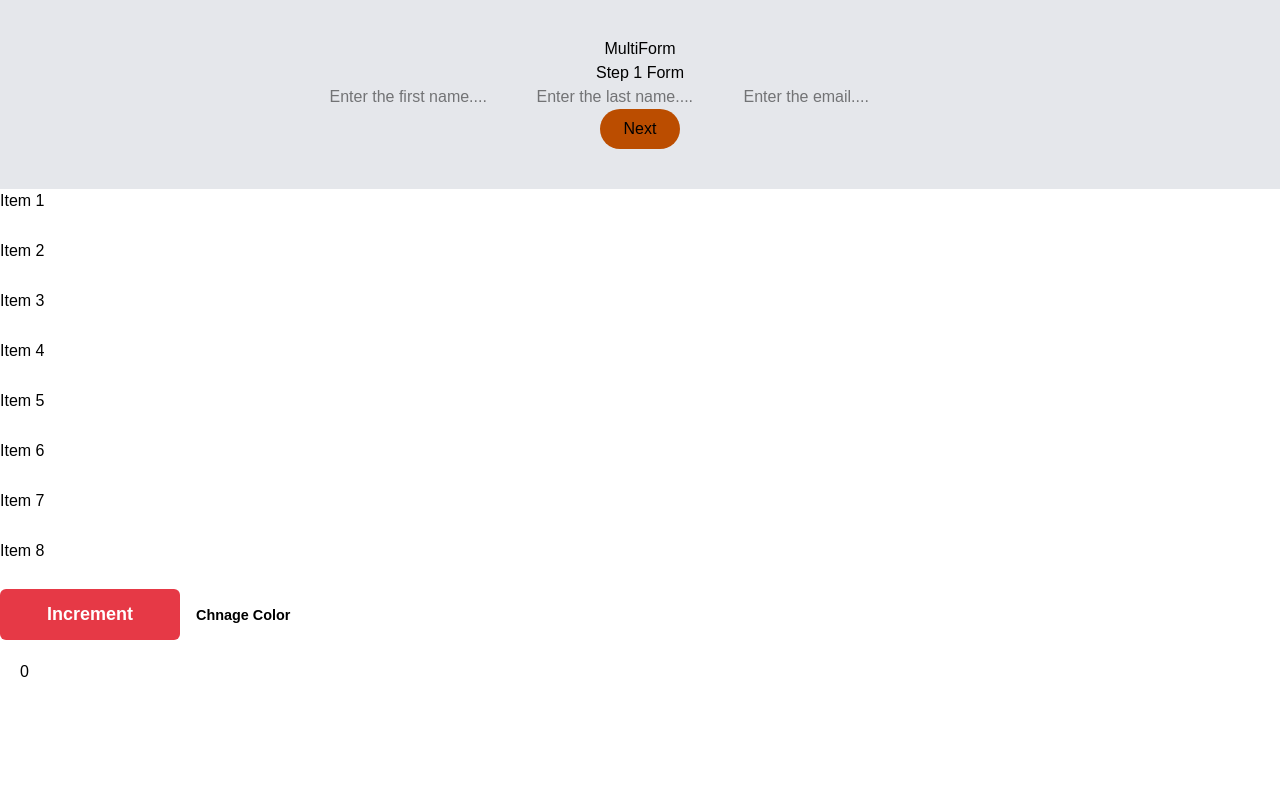
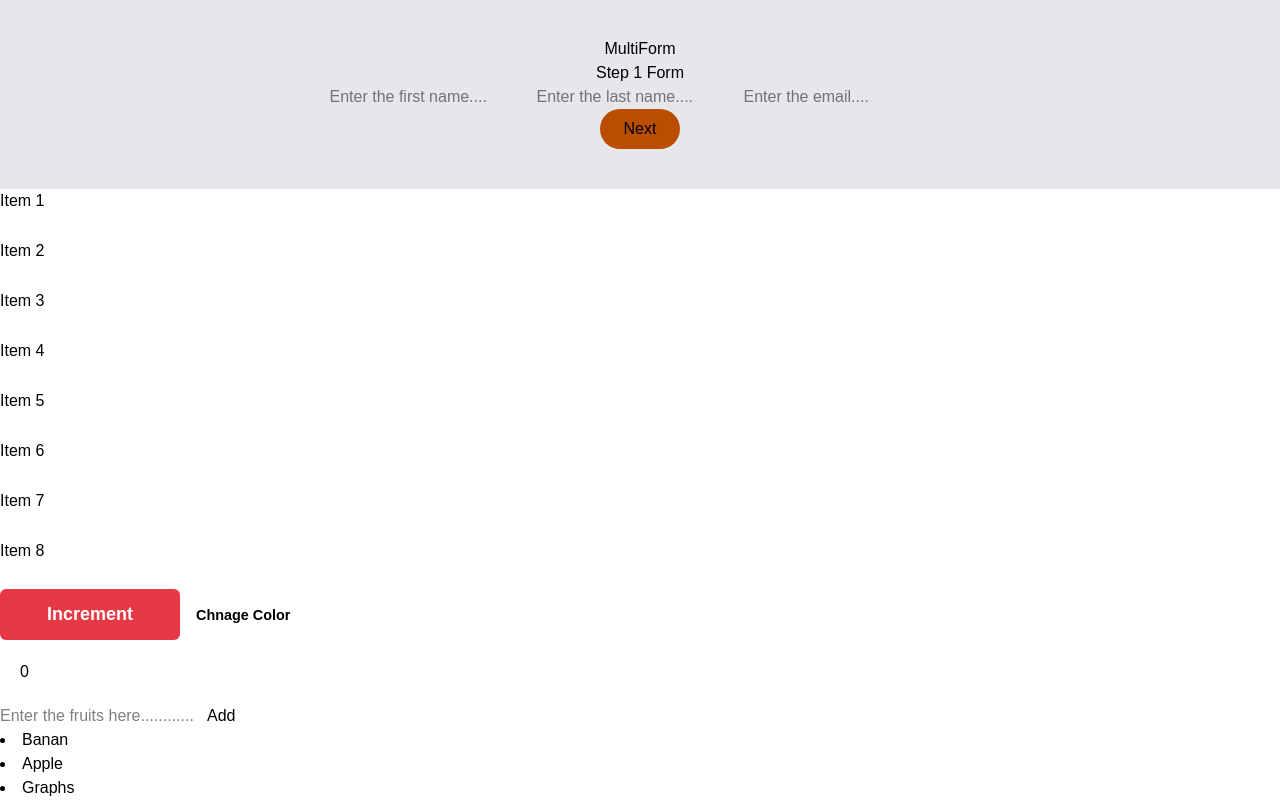
Before and after one commit to Ram-Gulave/React-Redux-Small-Projects, a React app: page / in a window 1280 px wide. Shown: the part 2016-2816 px from the top of the page. Before the commit the page ends 2720 px from the top, so only its background shows below. Built offline with nearby package versions, Linux system fonts and the light colour scheme; no server answers; the HTML template or start-up script is replaced by a standard one.

Commit message:
problem10

```diff
--- a/src/App.jsx
+++ b/src/App.jsx
@@ -22,6 +22,7 @@ import StarRatings from "./components/StarRatings";
 import MultiForm from "./components/MultiForm";
 import VirtualizedList from "./components/VirtualizedList";
 import ClickFields from "./components/ClickFields";
+import AddFruitsItems from "./components/AddFruitsItems";
 
 function App() {
 	const dispatch = useDispatch();
@@ -57,6 +58,7 @@ function App() {
 			<MultiForm />
 			<VirtualizedList />
 			<ClickFields />
+			<AddFruitsItems />
 		</>
 	)
 }
--- /dev/null
+++ b/src/components/AddFruitsItems.jsx
@@ -0,0 +1,31 @@
+import { useState } from "react"
+
+const AddFruitsItems = () => {
+    const [fruitsArray, setfruitsArray] = useState(["Banan", "Apple", "Graphs"])
+    const [fruits, setFruits] = useState("")
+
+    const AddFruits = () => {
+        setfruitsArray([...fruitsArray, fruits])
+        setFruits("")
+    }
+
+    return (
+        <div>
+
+            <input
+            type="text"
+            value={fruits}
+            onChange={(e) => setFruits(e.target.value)}
+            placeholder="Enter the fruits here............"
+            />
+            <button onClick={AddFruits}>Add</button>
+            {fruitsArray.map((fruit, index) => (
+                <li key={index}>
+                    {fruit}
+                </li>
+            ))}
+        </div>
+    )
+}
+
+export default AddFruitsItems;
```
